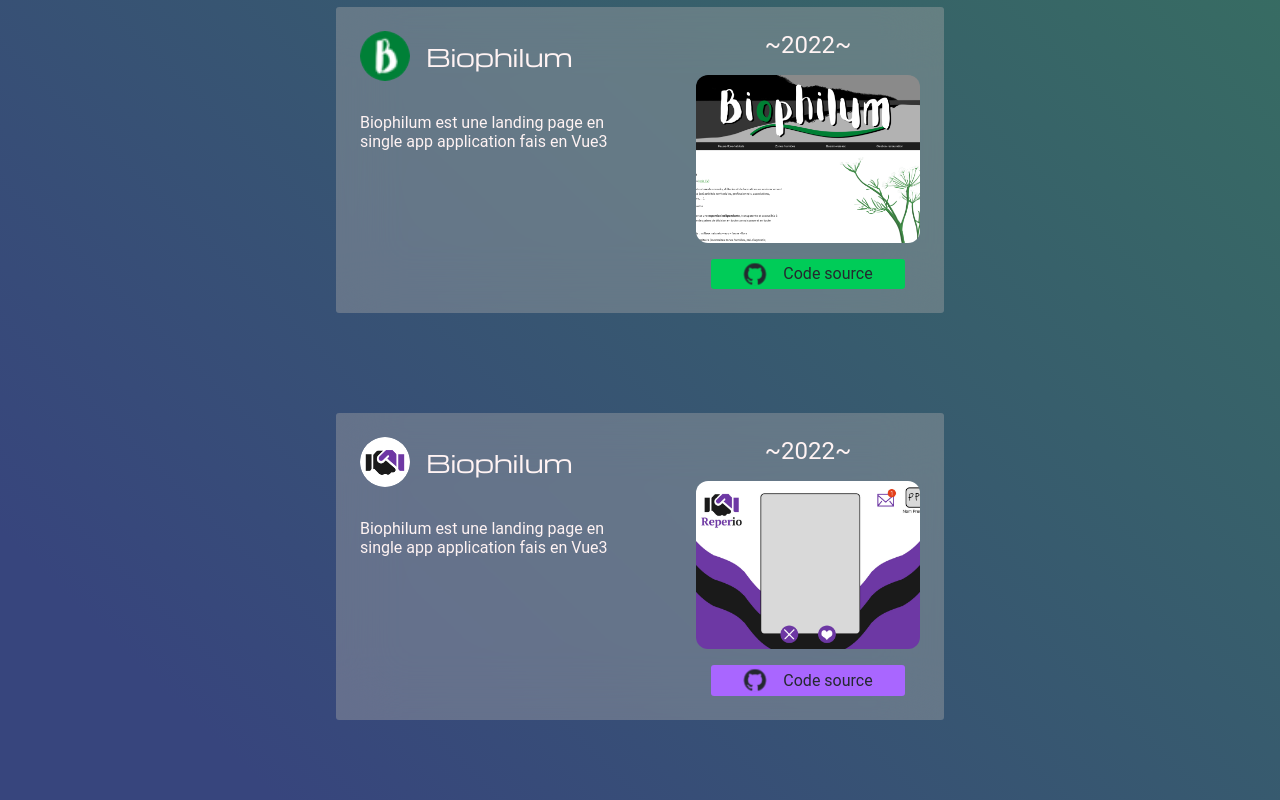
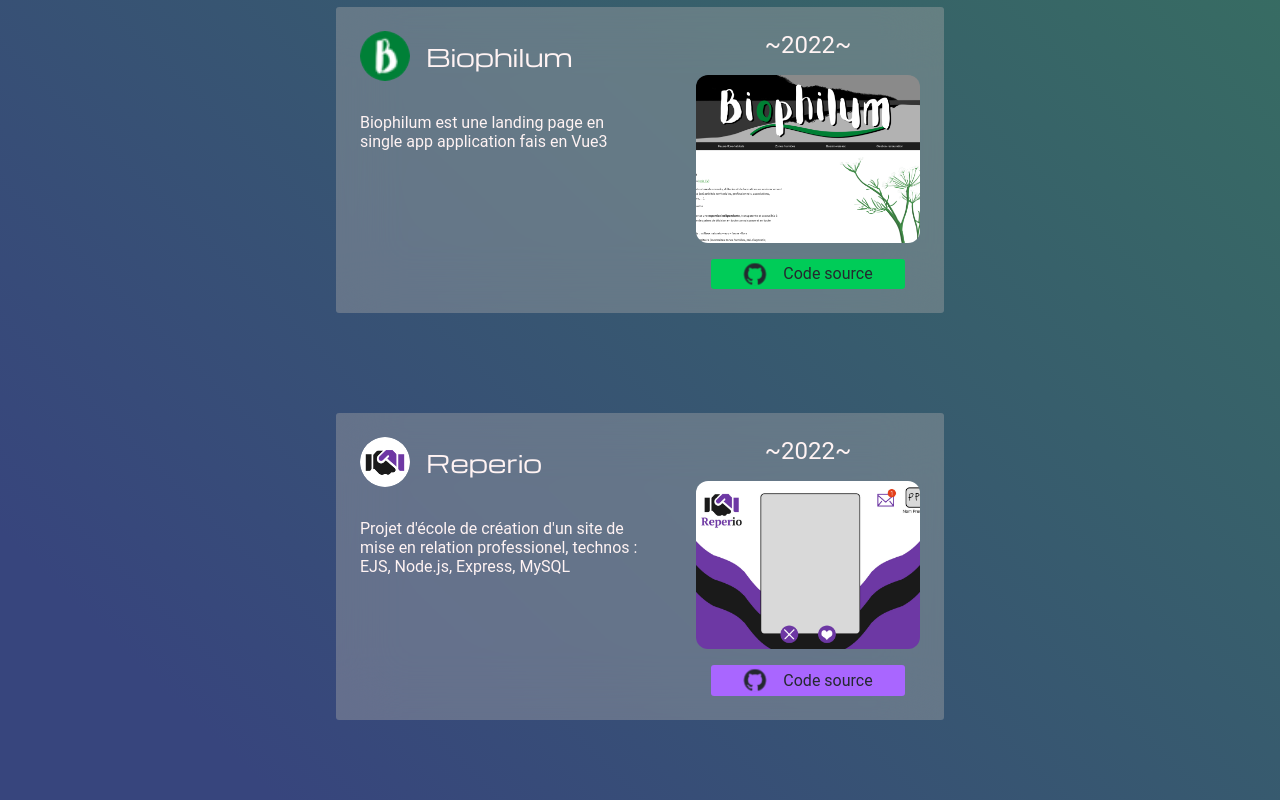
Before and after one commit to ArthurFrin/portfolioNuxt, a Nuxt app: page /projects in a window 1280 px wide. Shown: the part 886-1686 px from the top of the page. Built offline with nearby package versions, Linux system fonts and the light colour scheme.

Commit message:
fix: description mistake

```diff
--- a/pages/projects.vue
+++ b/pages/projects.vue
@@ -23,7 +23,7 @@
             <ProjectCard class="card" name="Biophilum" :description="t('biophilum.desc')" date="~2022~"
                 :image="biophilum_logo" :preview="biophilum" code-source="https://github.com/ArthurFrin/Biophilum"
                 code-source-color="#00CC58" />
-            <ProjectCard class="card" name="Biophilum" :description="t('biophilum.desc')" date="~2022~"
+            <ProjectCard class="card" name="Reperio" :description="t('Reperio.desc')" date="~2022~"
                 :image="reperio_logo" :preview="reperio" code-source="https://github.com/ArthurFrin/Reperio"
                 code-source-color="#A966FF" />
 
```
